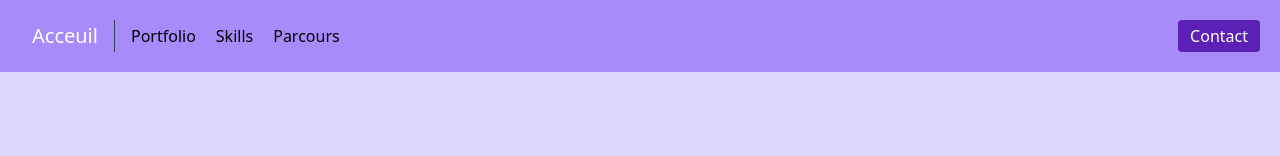
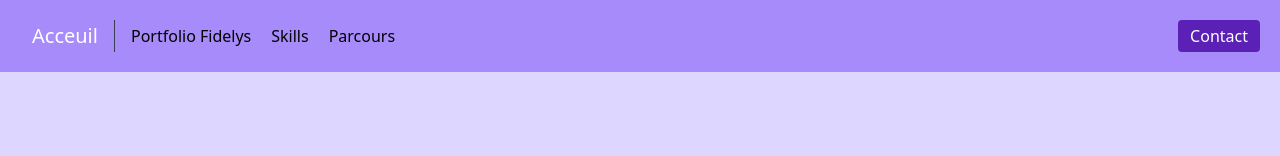
Before and after one commit to FidelysNadison/MyWebSite, a React (Create React App) app: page / in a window 1280 px wide. Shown: the top 156 px of the page. Built offline with nearby package versions, Linux system fonts and the light colour scheme.

Commit message:
ajout nom

```diff
--- a/src/components/Navbar.jsx
+++ b/src/components/Navbar.jsx
@@ -11,7 +11,7 @@ export default function Navbar() {
         </a>
         <nav className="md:mr-auto md:ml-4 md:py-1 md:pl-4 md:border-l md:border-gray-700	flex flex-wrap items-center text-base justify-center">
           <a href="#projects" className="mr-5 hover:text-white">
-            Portfolio
+            Portfolio Fidelys
           </a>
           <a href="#skills" className="mr-5 hover:text-white">
             Skills
```
